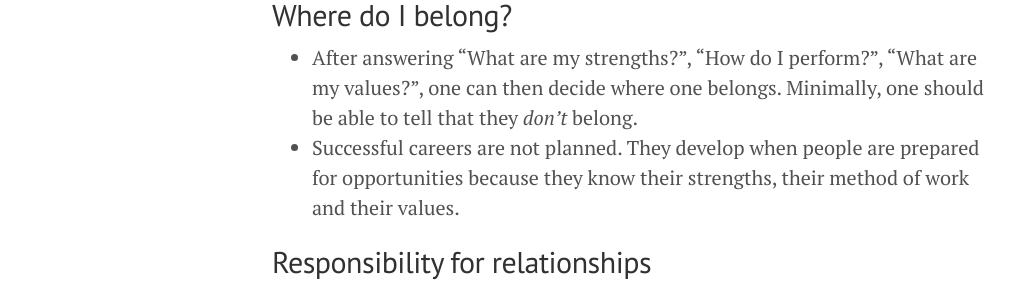
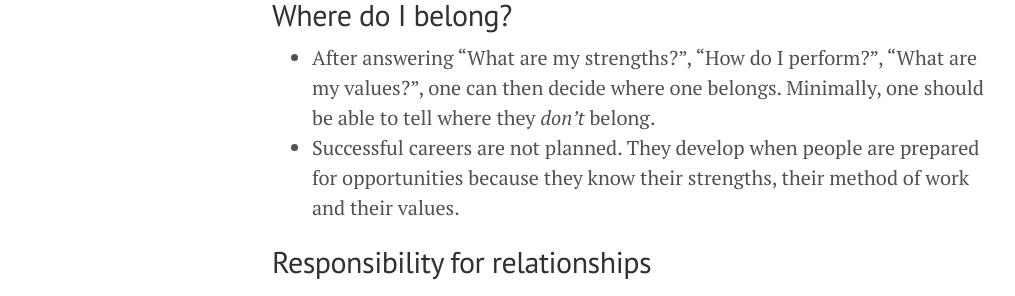
Before and after one commit to llja0112/llja0112.github.io, a Jekyll site: the page built from _posts/2022-08-19-HBR-100-Managing-Oneself.md, in a window 1280 px wide and 900 px high, scrolled down 1638 px. Shown: the part 216-512 px from the top of the window, without its empty margins (8-1023 px from the left). Built offline with Jekyll 4.4.1, drawn with Linux system fonts in a browser that asks for light colours.

Commit message:
Minor edit of typo in HBR post

```diff
--- a/_posts/2022-08-19-HBR-100-Managing-Oneself.md
+++ b/_posts/2022-08-19-HBR-100-Managing-Oneself.md
@@ -27,7 +27,7 @@ Managing oneself is about understanding your strengths, ways you perform, your v
 - Incomptabile value system between organization and individuals condemns one to non performance.
 
 ## Where do I belong?
-- After answering "What are my strengths?", "How do I perform?", "What are my values?", one can then decide where one belongs. Minimally, one should be able to tell that they *don't* belong.
+- After answering "What are my strengths?", "How do I perform?", "What are my values?", one can then decide where one belongs. Minimally, one should be able to tell where they *don't* belong.
 - Successful careers are not planned. They develop when people are prepared for opportunities because they know their strengths, their method of work and their values.
 
 ## Responsibility for relationships
```
